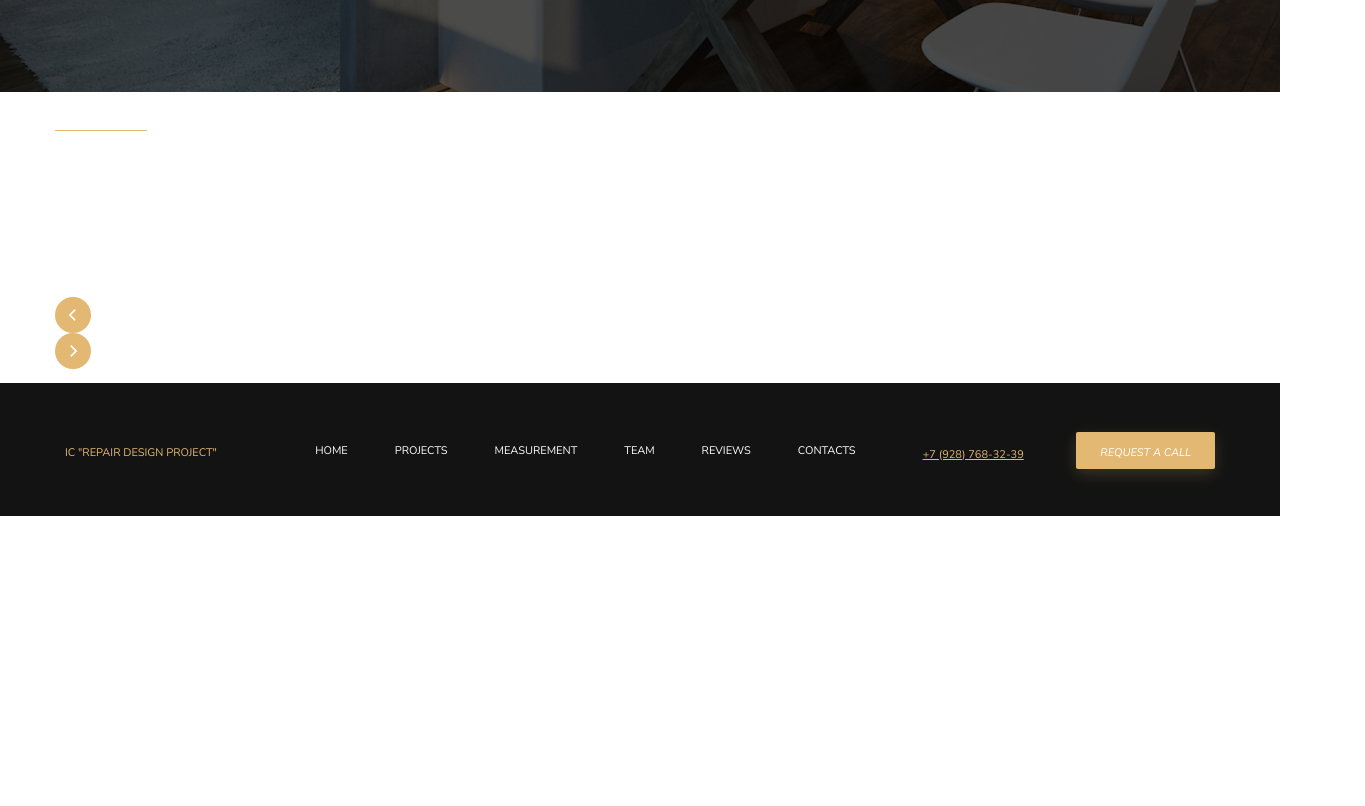
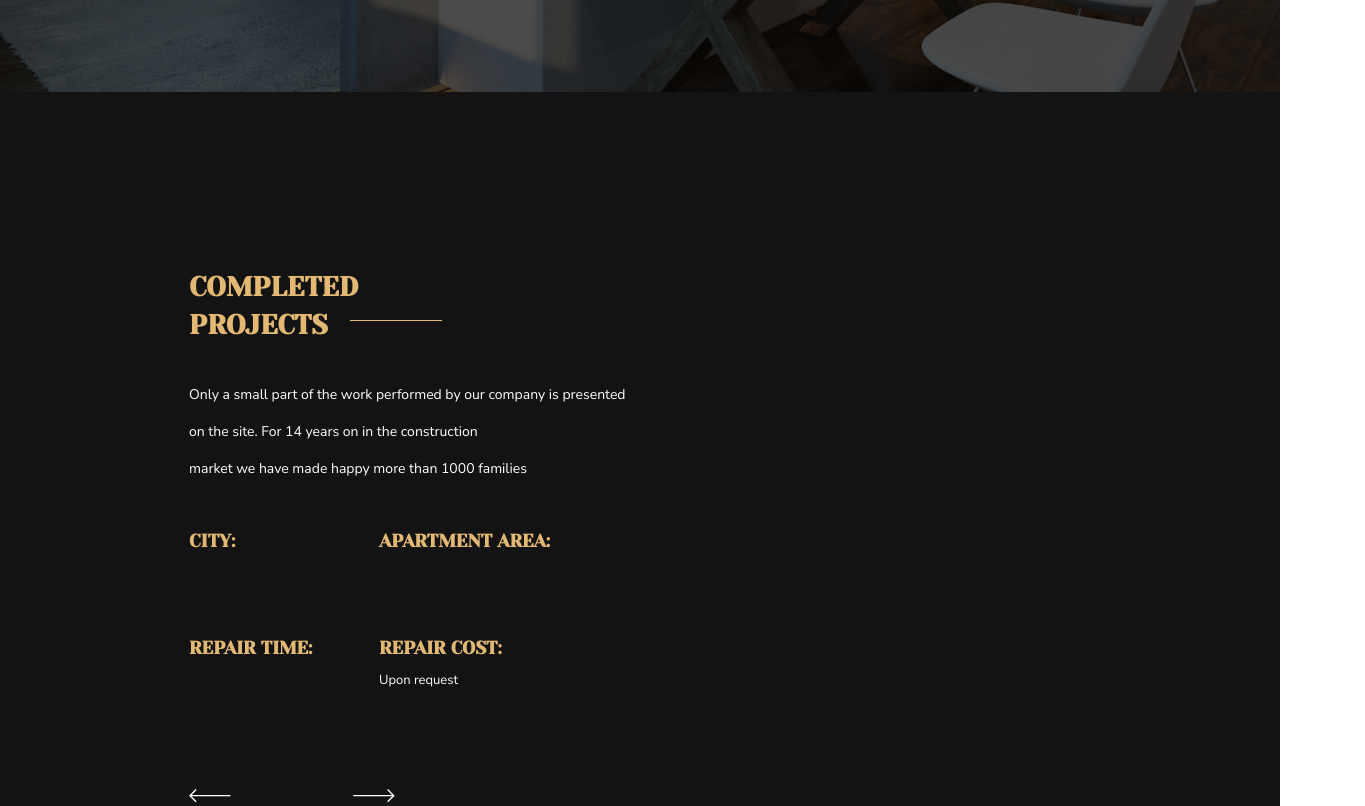
Before and after one commit to User-960/Design-Studio, a website: page app/index.html in a window 1280 px wide. Shown: the part 698-1504 px from the top of the page, 1365 px wide, since content can reach past the window. Before the commit the page ends 1214 px from the top, so only its background shows below. Drawn offline with nearby package versions, Linux system fonts and the light colour scheme; files that its build step writes are made by us from their sources.

Commit message:
Issue 01.08.01 - Added styles for element info in index.html

```diff
--- a/app/scss/style.scss
+++ b/app/scss/style.scss
@@ -154,3 +154,211 @@ body {
     box-shadow: none;
   }
 }
+
+.info {
+  background-color: $color-background-black;
+  padding-bottom: 414px;
+
+  &__inner {
+    display: flex;
+    padding-left: 134px;
+    padding-right: 140px;
+  }
+
+  &__slider-descrip {
+    width: 442px;
+    position: relative;
+  }
+}
+
+.info__title {
+  display: flex;
+  align-items: center;
+
+  &-text {
+    font-size: 27px;
+    line-height: 37.42px;
+    margin-top: 176.36px;
+    margin-bottom: 34px;
+    color: $color-gold;
+    font-family: $title-font;
+    text-transform: uppercase;
+  }
+
+  &-line {
+    position: absolute;
+    color: $color-gold;
+    left: 161px;
+    top: 228px;
+  }
+
+  &-info {
+    font-size: 14px;
+    line-height: 36.73px;
+    margin-bottom: 42px;
+    width: 442px;
+  }
+}
+
+.info {
+  &__feature {
+    display: grid;
+    grid-template-columns: 156px 213px;
+    grid-template-rows: 73px 73px;
+    gap: 34px;
+    margin-bottom: 79.64px;
+    position: relative;
+  }
+
+  &__card-title {
+    font-size: 18px;
+    line-height: 24.95px;
+    margin-bottom: 9px;
+    color: $color-gold;
+    font-family: $title-font;
+    text-transform: uppercase;
+  }
+
+  &__card-text {
+    font-size: 13px;
+    line-height: 21.28px;
+    position: absolute;
+    opacity: 0;
+  }
+
+  &__card-text.active {
+    opacity: 1;
+  }
+
+  &__card-text-active {
+    width: 161px;
+    height: 42px;
+    opacity: 1;
+    font-size: 13px;
+    line-height: 21.28px;
+    color: inherit;
+  }
+}
+
+.info__arrow-mobile {
+  display: none;
+}
+
+.info__slider {
+  margin-left: 55px;
+
+  &-nav {
+    display: flex;
+    align-items: center;
+    justify-content: center;
+    width: 205.68px;
+    height: 13.28px;
+  }
+
+  &-arrow {
+    margin: 0 29.5px 0 0;
+    display: flex;
+    align-items: center;
+    justify-content: center;
+    cursor: pointer;
+  }
+
+  &-arrow:last-of-type {
+    margin: 0 0 0 29.5px;
+  }
+
+  &-dots {
+    width: 63.78px;
+    height: 10.5px;
+    display: flex;
+    flex-wrap: nowrap;
+  }
+
+  &__dot-item {
+    margin: 0 17.54px 0 0;
+    background: url(../images/dots_nonactive.svg);
+    width: 9.57px;
+    height: 10.4px;
+    cursor: pointer;
+  }
+
+  &__dot-item.active {
+    background: url(../images/dots_active.svg);
+    width: 9.57px;
+    height: 10.5px;
+    margin: 0 17.54px 0 0;
+  }
+
+  &__dot-item:hover {
+    background: url(../images/dots_active.svg);
+  }
+
+  &__dot-item:last-child {
+    margin: 0;
+  }
+}
+
+.info__slider__titles {
+  margin-top: 107px;
+  display: flex;
+  flex-direction: row;
+  align-items: flex-start;
+  justify-content: flex-start;
+  margin-bottom: 45.36px;
+  height: 25px;
+}
+
+.slider {
+  width: 679px;
+  margin: 0 0 0 50px;
+
+  &__title {
+    font-size: 14px;
+    line-height: 19.4px;
+    color: rgba(255, 255, 255, 0.3);
+    margin-right: 60.5px;
+    white-space: nowrap;
+    text-transform: uppercase;
+    cursor: pointer;
+    font-family: $title-font;
+    @extend %transition-title;
+  }
+
+  &__title:hover {
+    color: $color-gold;
+    padding-bottom: 6.68px;
+    border-bottom: 1px solid $color-gold;
+  }
+
+  &__title:last-child {
+    margin: 0;
+  }
+
+  &__title.active {
+    color: $color-gold;
+    padding-bottom: 6.68px;
+    border-bottom: 1px solid $color-gold;
+  }
+}
+
+.info__slider__images {
+  width: 679px;
+  height: 482.38px;
+  position: relative;
+}
+
+.info__slider__images .image {
+  background-size: cover;
+  background-position: center center;
+  width: 100%;
+  height: 100%;
+  position: absolute;
+  left: 0;
+  top: 0;
+  opacity: 0;
+  transition: opacity 800ms ease;
+}
+
+.info__slider__images .image.active {
+  opacity: 1;
+}
```
Also changed, not shown: app/css/style.min.css.
